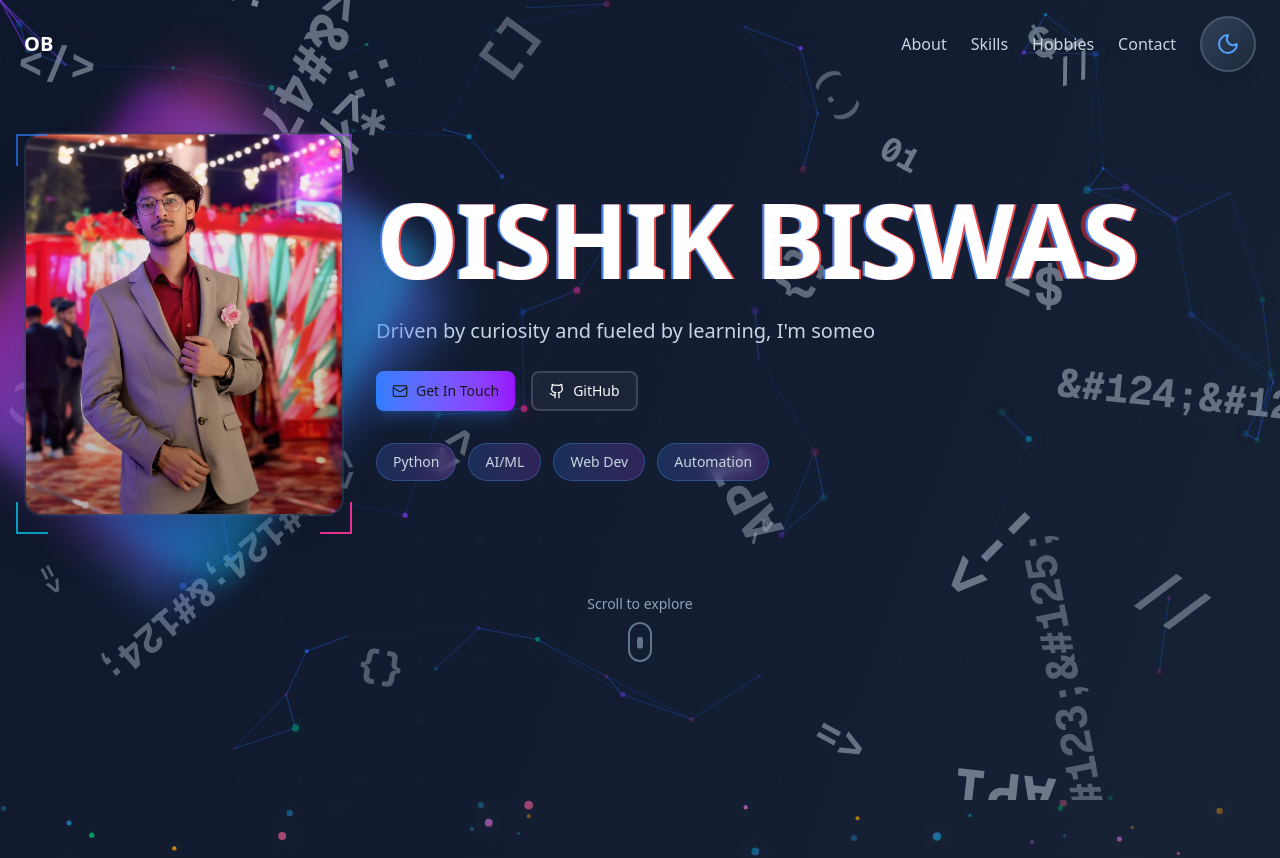
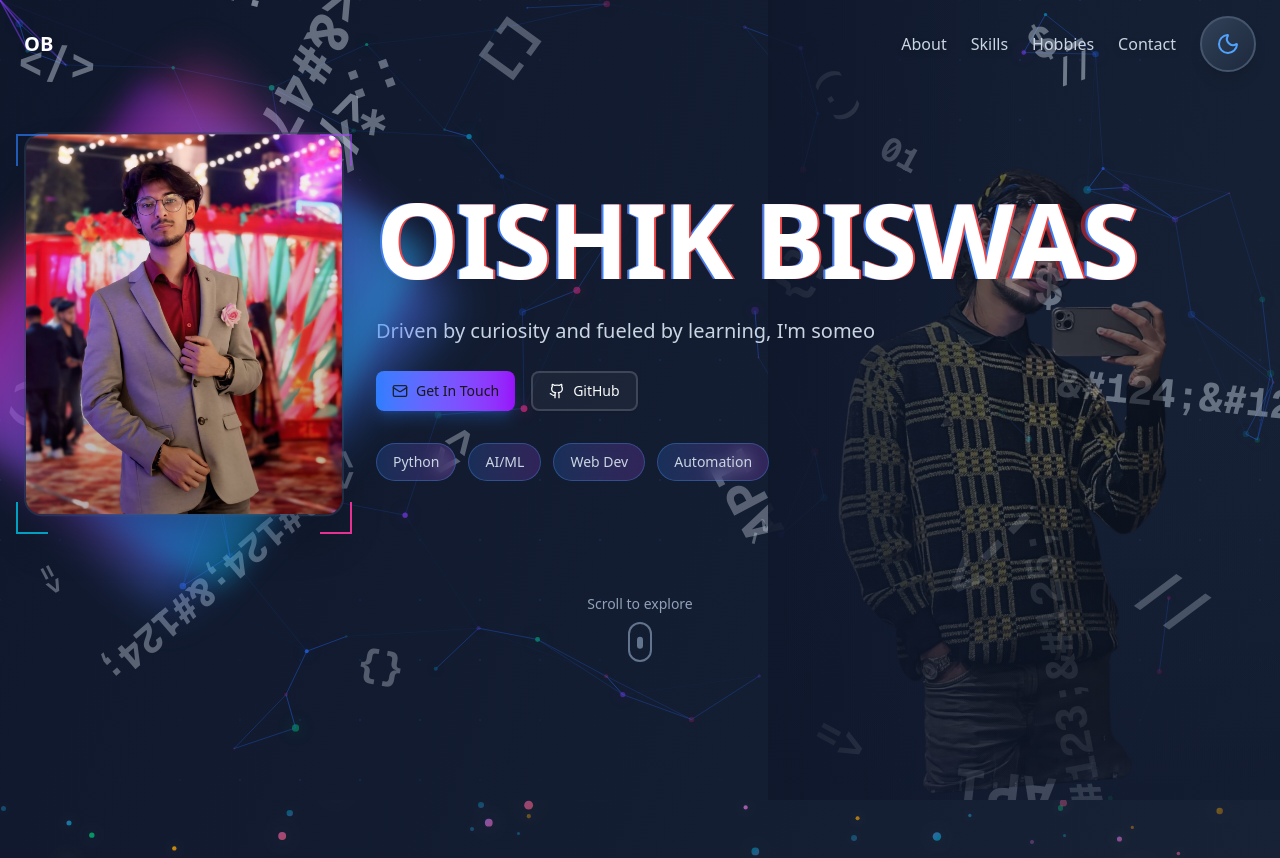
Before and after one commit to OishikBiswas123/portfolio--v2, a Next.js app: page / in a window 1280 px wide. Shown: the top 858 px of the page. Built offline with nearby package versions, Linux system fonts and the light colour scheme.

Commit message:
Reduce hero background image size and opacity

```diff
--- a/src/app/page.tsx
+++ b/src/app/page.tsx
@@ -17,6 +17,7 @@ import { JellyCard } from "@/components/jelly-card"
 import { FloatingParticles } from "@/components/floating-particles"
 import { FloatingBallsAround } from "@/components/floating-balls-around"
 import { FloatingTechIcons } from "@/components/floating-tech-icons"
+import { HeroBackgroundImage } from "@/components/hero-background-image"
 import { motion } from "framer-motion"
 
 export default function Home() {
@@ -45,6 +46,7 @@ export default function Home() {
       <section className="relative w-full min-h-screen flex items-center overflow-hidden">
         <FuturisticBackground />
         <FloatingTechIcons />
+        <HeroBackgroundImage />
         <div className="relative z-10 container mx-auto px-6 py-20">
           <div className="flex flex-col md:flex-row gap-8 items-center">
             {/* Left Side - Profile Photo */}
--- /dev/null
+++ b/src/components/hero-background-image.tsx
@@ -0,0 +1,25 @@
+'use client'
+
+import { motion } from 'framer-motion'
+
+export function HeroBackgroundImage() {
+  return (
+    <motion.div
+      className="absolute right-0 top-0 h-full w-2/5 z-0 pointer-events-none"
+      initial={{ opacity: 0, x: 100 }}
+      animate={{ opacity: 1, x: 0 }}
+      transition={{ duration: 1.2, delay: 0.5 }}
+    >
+      <div
+        className="absolute inset-0 bg-cover bg-center bg-no-repeat"
+        style={{
+          backgroundImage: 'url(/hero-bg.png)',
+          opacity: 0.5,
+        }}
+      />
+      {/* Gradient overlay for better text readability */}
+      <div className="absolute inset-0 bg-gradient-to-l from-transparent via-transparent to-slate-50/90 dark:to-slate-900/90" />
+      <div className="absolute inset-0 bg-gradient-to-t from-slate-50/50 dark:from-slate-900/50 via-transparent to-transparent" />
+    </motion.div>
+  )
+}
```
Also changed, not shown: public/hero-bg.png (added).
